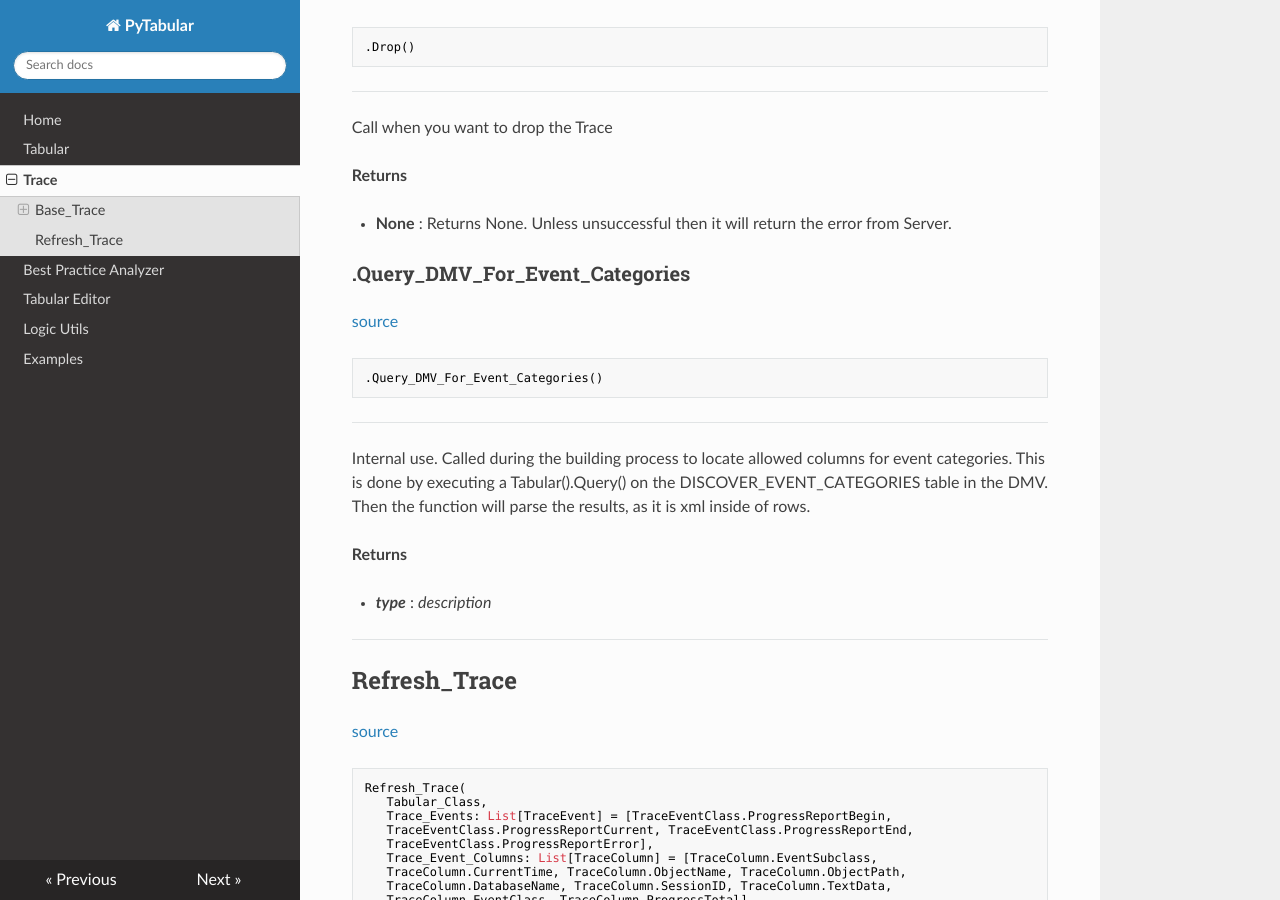
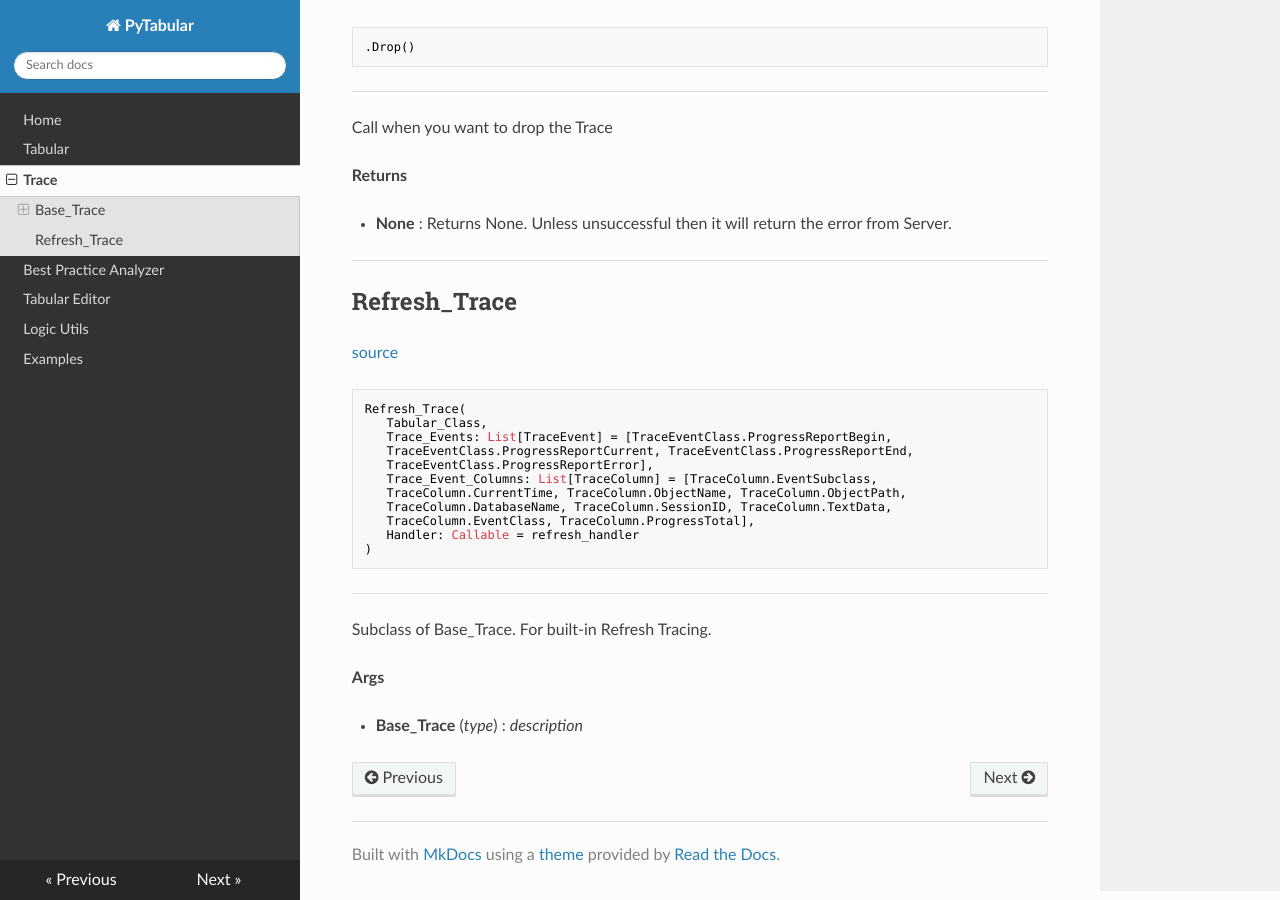
Before and after one commit to Curts0/PyTabular, an MkDocs documentation site: the page built from docs/Traces.md, in a window 1280 px wide and 900 px high, scrolled down 2664 px. Built offline with MkDocs 1.6.1, drawn with Linux system fonts in a browser that asks for light colours; nearby versions of some CDN libraries.

Commit message:
Doc updates

````diff
--- a/docs/Traces.md
+++ b/docs/Traces.md
@@ -128,21 +128,6 @@ Call when you want to drop the Trace
 * **None**  : Returns None. Unless unsuccessful then it will return the error from Server.
 
 
-### .Query_DMV_For_Event_Categories
-[source](https://github.com/Curts0/PyTabular\blob\master\pytabular/tabular_tracing.py\#L111)
-```python
-.Query_DMV_For_Event_Categories()
-```
-
----
-Internal use. Called during the building process to locate allowed columns for event categories. This is done by executing a Tabular().Query() on the DISCOVER_EVENT_CATEGORIES table in the DMV. Then the function will parse the results, as it is xml inside of rows.
-
-
-**Returns**
-
-* **_type_**  : _description_
-
-
 ----
 
 
````
Also changed, not shown: docs/Tabular.md (+26 -11 lines).
